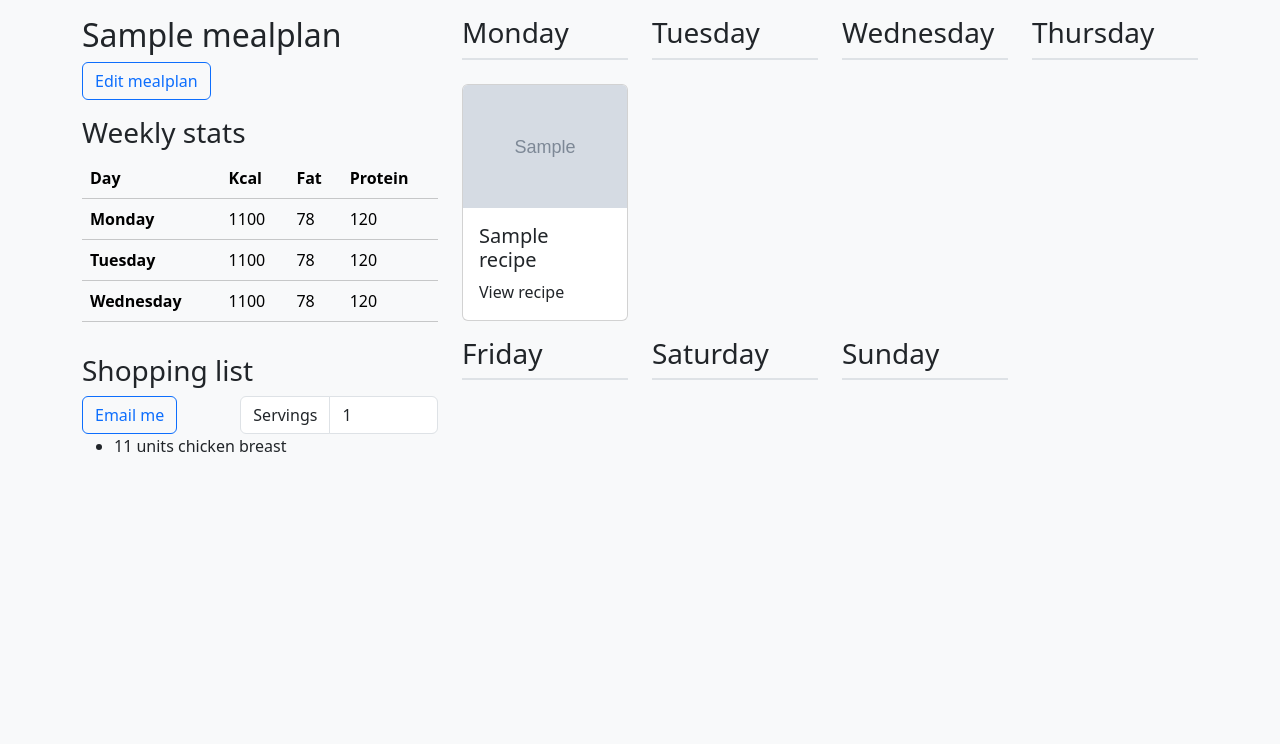
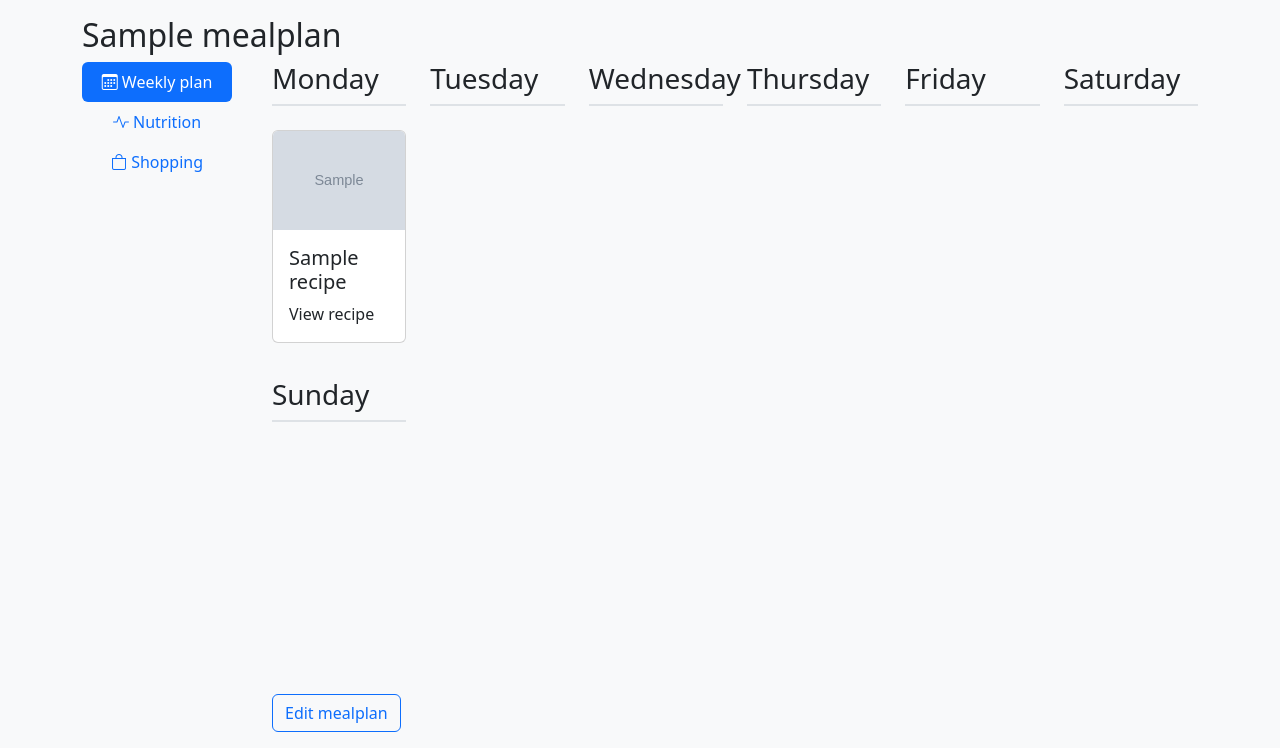
Before and after one commit to ben-oldham1/Meal-planner-software-project, a Django app: page /mealplans/1/ in a window 1280 px wide. Shown: the part 56-804 px from the top of the page. Before the commit the page ends 508 px from the top, so only its background shows below. Run offline with Django 5.2, Linux system fonts and the light colour scheme; a user stored in the database is signed in; tables that the repository leaves empty hold one stand-in row (values such as "Sample post"); grey boxes marked "Sample" are stand-in pictures.

Commit message:
Add pill tabs

```diff
--- a/mealplanner/templates/mealplanner/mealplan_detail.html
+++ b/mealplanner/templates/mealplanner/mealplan_detail.html
@@ -7,16 +7,75 @@ View mealplan
 {% block maincontent %}
 
 <div class="row">
-    <div class="col-md-4">
+    <div class="col-md-12">
 
         <h2>{{mealplan.name}}</h2>
+    </div>
 
+    <div class="col-sm-3 col-lg-2">
+        <div class="nav flex-column nav-pills me-3" id="v-pills-tab" role="tablist" aria-orientation="vertical">
+            <button class="nav-link active" id="v-pills-home-tab" data-bs-toggle="pill" data-bs-target="#v-pills-home"
+                type="button" role="tab" aria-controls="v-pills-home" aria-selected="true">
+                <i class="bi bi-calendar3"></i> Weekly plan
+            </button>
+            <button class="nav-link" id="v-pills-profile-tab" data-bs-toggle="pill" data-bs-target="#v-pills-profile"
+                type="button" role="tab" aria-controls="v-pills-profile" aria-selected="false">
+                <i class="bi bi-activity"></i> Nutrition
+            </button>
+            <button class="nav-link" id="v-pills-shopping-tab" data-bs-toggle="pill" data-bs-target="#v-pills-shopping"
+                type="button" role="tab" aria-controls="v-pills-shopping" aria-selected="false">
+                <i class="bi bi-bag"></i> Shopping
+            </button>
+        </div>
+    </div>
+
+    <div class="col-sm-9 col-lg-10">
+
+        <div class="tab-content" id="v-pills-tabContent">
+            <div class="tab-pane fade show active" id="v-pills-home" role="tabpanel" aria-labelledby="v-pills-home-tab"
+                tabindex="0">
+                <div class="row mb-3">
+                    <div class="col-12">
+                        <div class="row row-gap-3">
+                            {% for weekday_id, weekday_name in weekdays %}
+                            <div class="col-6 col-sm-4 col-lg-2 d-flex flex-column gap-3" style="min-height: 300px;">
+                                <h3 class="pb-2 border-2 border-bottom">{{ weekday_name }}</h3>
+
+                                {% for item in mealplanitems %}
+                                {% if item.weekday == weekday_id %}
+                                <div class="card">
+                                    {% if item.recipe.image_url %}
+                                    <img src="{{ item.recipe.image_url }}" class="card-img-top"
+                                        alt="{{ item.recipe.name }}">
+                                    {% endif %}
+                                    <div class="card-body">
+                                        <h5 class="card-title">{{ item.recipe.name }}</h5>
+                                        <a href="{% url 'recipe_detail' item.recipe.id %}"
+                                            class="link-dark link-underline-opacity-0 link-underline-opacity-25-hover">
+                                            View recipe
+                                        </a>
+                                    </div>
+                                </div>
+                                {% endif %}
+                                {% endfor %}
+                            </div>
+                            {% endfor %}
+                        </div>
+                    </div>
+                </div>
+
+                <div class="row">
+                    <div class="col-12">
                         {% if request.user == mealplan.user %}
-        <a class="btn btn-outline-primary" href="{% url 'mealplan_edit' mealplan.id %}">Edit mealplan</a>
+                        <a class="btn btn-outline-primary" href="{% url 'mealplan_edit' mealplan.id %}">Edit
+                            mealplan</a>
                         {% endif %}
+                    </div>
+                </div>
+            </div>
 
-        <div class="row mt-3">
-            <div class="col-12">
+            <div class="tab-pane fade" id="v-pills-profile" role="tabpanel" aria-labelledby="v-pills-profile-tab"
+                tabindex="0">
                 <h3>Weekly stats</h3>
 
                 <table class="table table-light">
@@ -50,8 +109,9 @@ View mealplan
                     </tbody>
                 </table>
             </div>
-        </div>
 
+            <div class="tab-pane fade" id="v-pills-shopping" role="tabpanel" aria-labelledby="v-pills-shopping-tab"
+                tabindex="0">
                 <div class="row mt-3">
                     <div class="col-12">
                         <h3>Shopping list</h3>
@@ -77,34 +137,14 @@ View mealplan
                     </div>
                 </div>
             </div>
-
-    <div class="col-md-8">
-
-        <div class="row row-gap-3">
-            {% for weekday_id, weekday_name in weekdays %}
-            <div class="col-6 col-sm-4 col-lg-3 d-flex flex-column gap-3" style="min-height: 300px;">
-                <h3 class="pb-2 border-2 border-bottom">{{ weekday_name }}</h3>
-
-                {% for item in mealplanitems %}
-                {% if item.weekday == weekday_id %}
-                <div class="card">
-                    {% if item.recipe.image_url %}
-                    <img src="{{ item.recipe.image_url }}" class="card-img-top" alt="{{ item.recipe.name }}">
-                    {% endif %}
-                    <div class="card-body">
-                        <h5 class="card-title">{{ item.recipe.name }}</h5>
-                        <a href="{% url 'recipe_detail' item.recipe.id %}"
-                            class="link-dark link-underline-opacity-0 link-underline-opacity-25-hover">
-                            View recipe
-                        </a>
         </div>
-                </div>
-                {% endif %}
-                {% endfor %}
-            </div>
-            {% endfor %}
     </div>
 
 </div>
 
+<div class="col-md-8">
+
+
+</div>
+
 {% endblock %}
```
Lines whose indentation alone changed are shown as unchanged.
